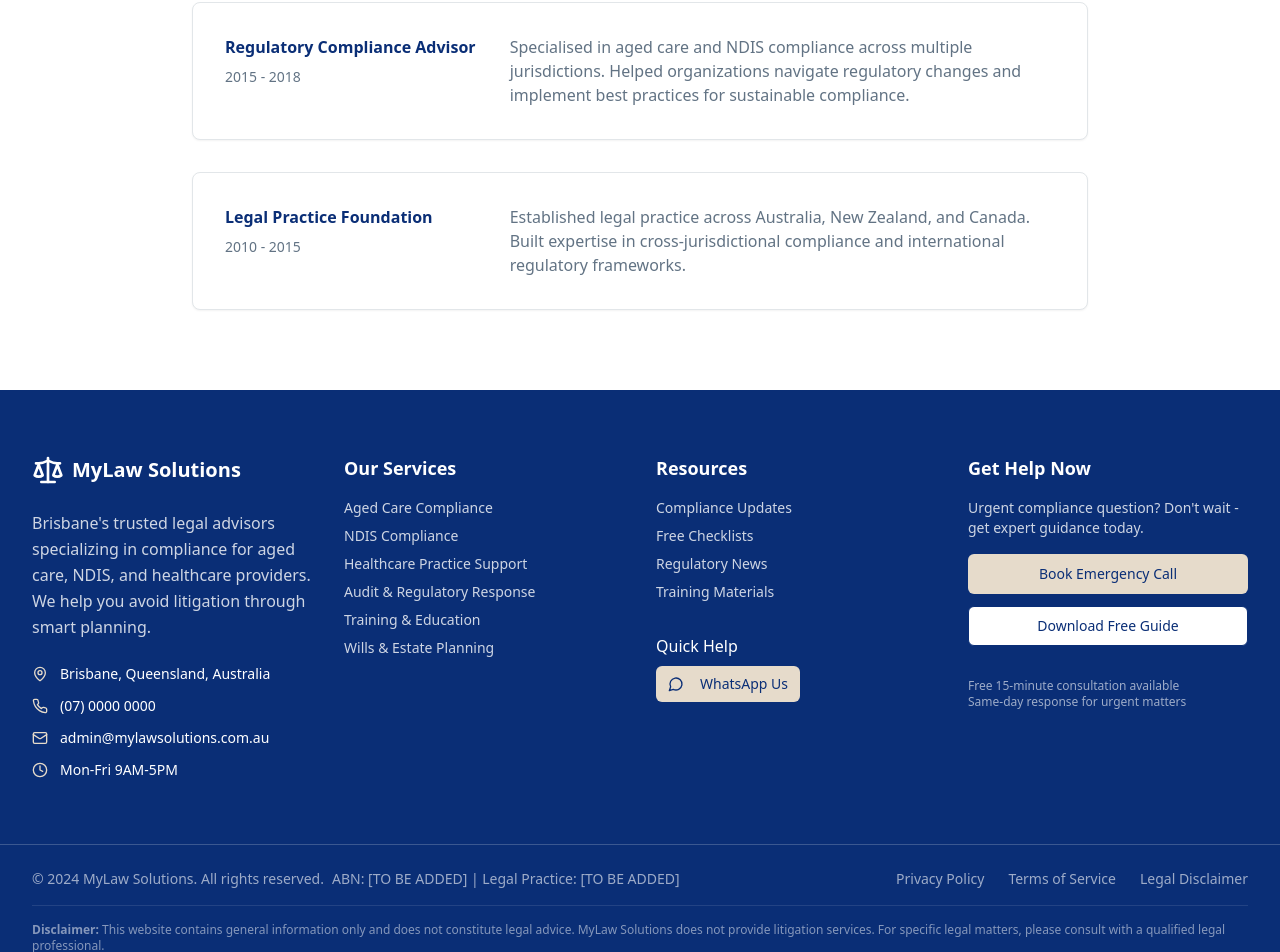
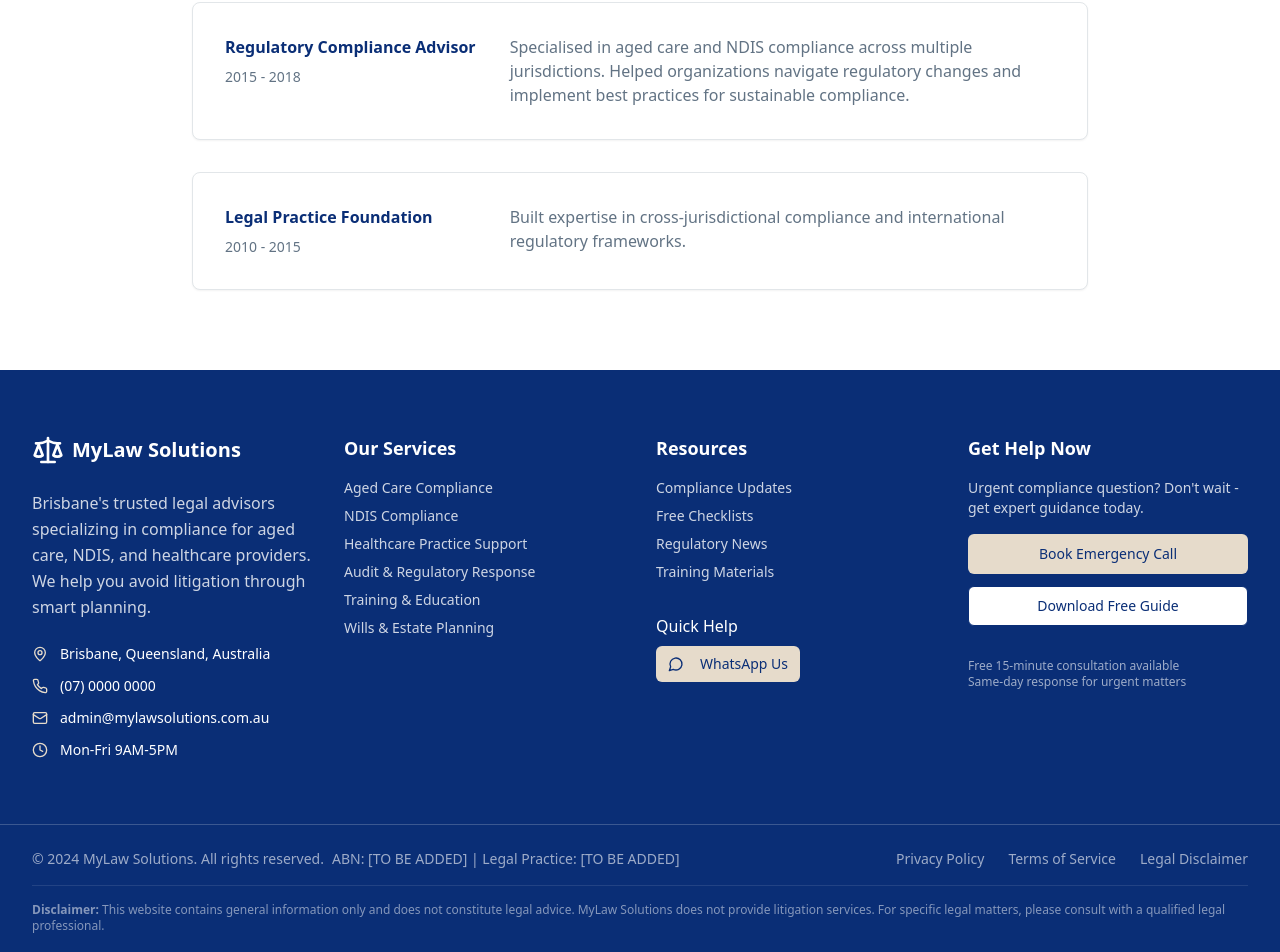
Before and after one commit to aburchart/mylaw-site, a React (Vite) app: page /about in a window 1280 px wide. Shown: the part 2392-3344 px from the top of the page. Built offline with nearby package versions, Linux system fonts and the light colour scheme; the HTML template or start-up script is replaced by a standard one.

Commit message:
Refactor About Page Content

```diff
--- a/src/pages/About.tsx
+++ b/src/pages/About.tsx
@@ -191,7 +191,6 @@ const About = () => {
                     </div>
                     <div className="md:col-span-2">
                       <p className="text-muted-foreground">
-                        Established legal practice across Australia, New Zealand, and Canada.
                         Built expertise in cross-jurisdictional compliance and international
                         regulatory frameworks.
                       </p>
```
